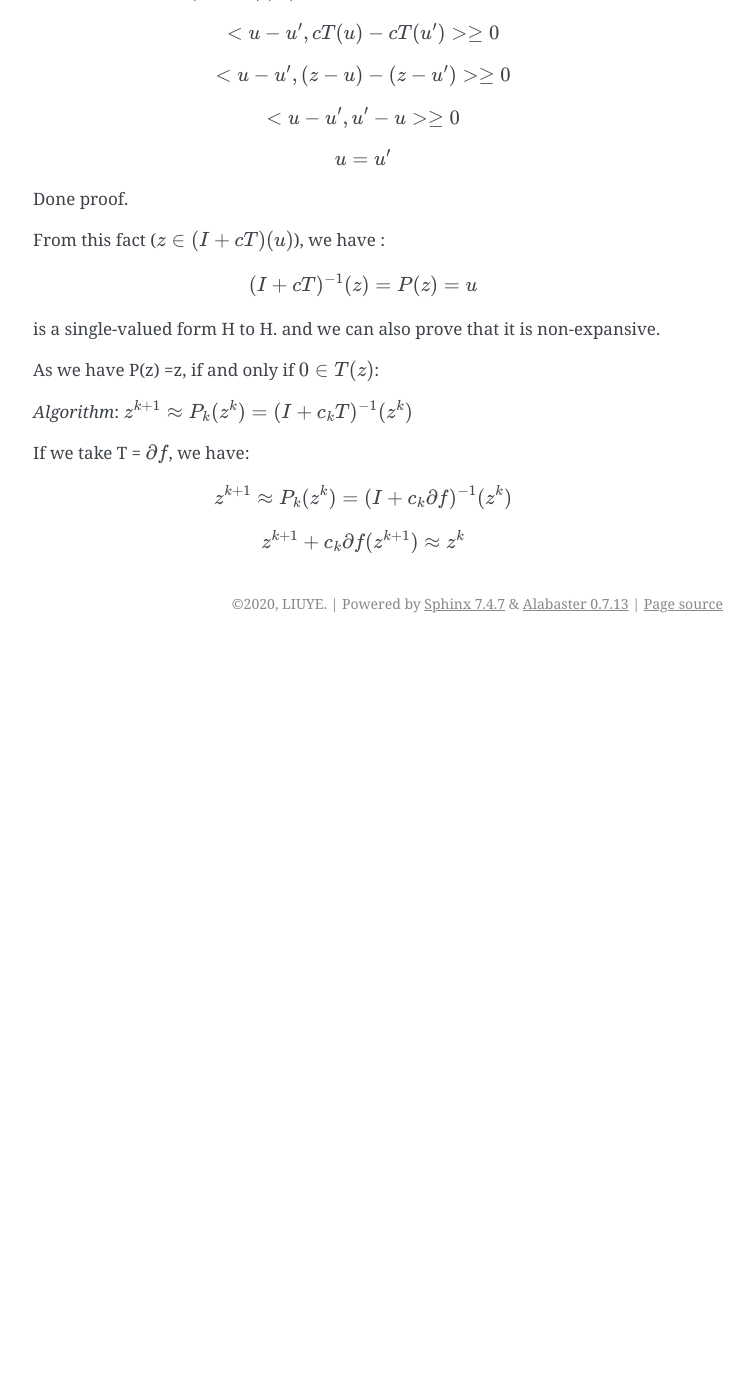
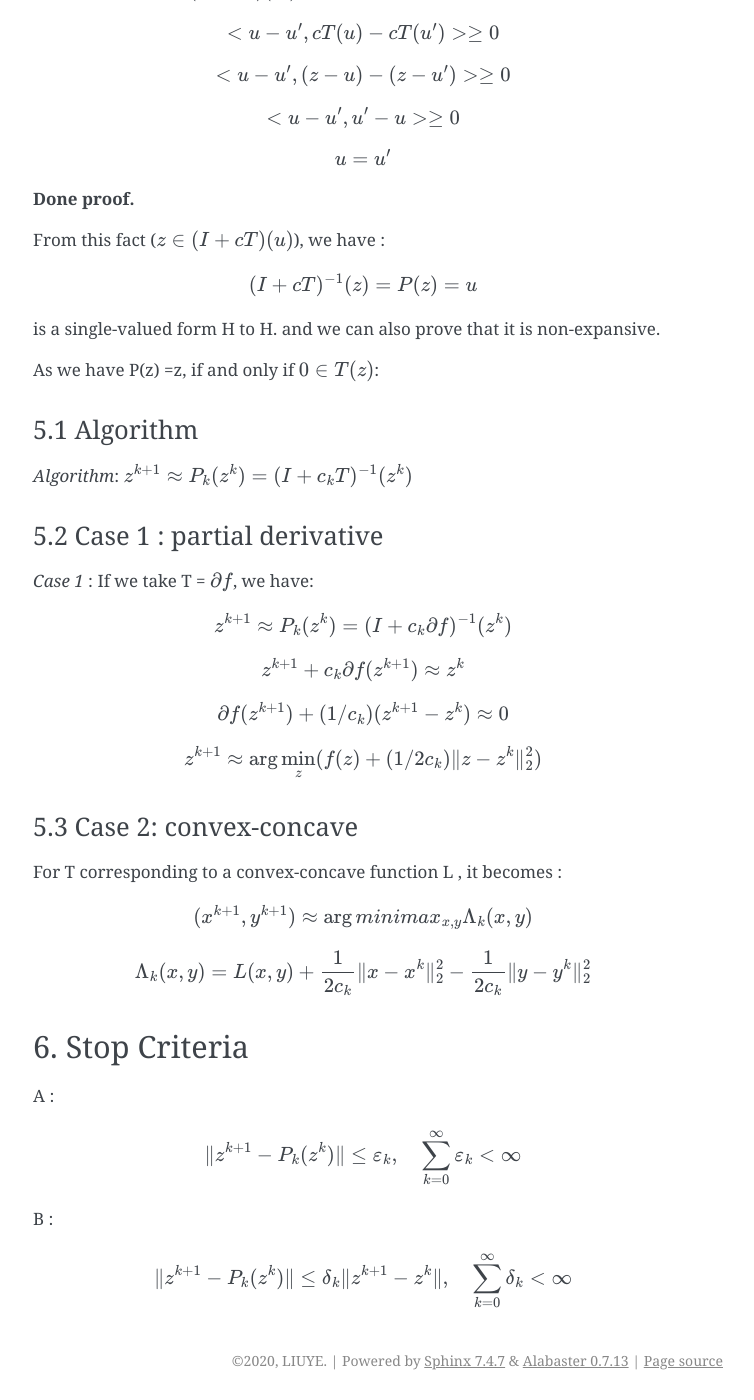
Before and after one commit to gggliuye/cvx_learning, a Sphinx documentation site: the page built from docs/ProximalAlgorithms/Monotone.rst, in a window 1280 px wide and 1400 px high, scrolled down 2724 px. Shown: the whole window, without its empty margins (387-1141 px from the left). Built offline with Sphinx 7.4.7, drawn with Linux system fonts in a browser that asks for light colours; before the commit the page ends 3367 px from its top, so only the background shows below that; some of the changed text lies outside the part shown.

Commit message:
Update Monotone.rst

```diff
--- a/docs/ProximalAlgorithms/Monotone.rst
+++ b/docs/ProximalAlgorithms/Monotone.rst
@@ -134,7 +134,7 @@ Which is exactly the solution of the saddle point of L(x,y).
 .. math::
   u = u'
 
-Done proof.
+**Done proof.**
 
 From this fact (:math:`z\in (I + cT)(u)`), we have :
 
@@ -145,12 +145,48 @@ is a single-valued form H to H. and we can also prove that it is non-expansive.
 
 As we have P(z) =z, if and only if :math:`0\in T(z)`:
 
+5.1 Algorithm
+~~~~~~~~~~~~~~~~~~~~~~~~~~
+
 *Algorithm*: :math:`z^{k+1} \approx P_{k}(z^{k}) = (I+c_{k}T)^{-1}(z^{k})`
 
-If we take T = :math:`\partial f`, we have:
+5.2 Case 1 : partial derivative
+~~~~~~~~~~~~~~~~~~~~~~~~~~
+
+*Case 1* : If we take T = :math:`\partial f`, we have:
 
 .. math::
   z^{k+1} \approx P_{k}(z^{k}) = (I+c_{k}\partial f)^{-1}(z^{k})
 
 .. math::
   z^{k+1} + c_{k}\partial f(z^{k+1}) \approx z^{k}
+
+.. math::
+  \partial f(z^{k+1}) + (1/c_{k}) (z^{k+1} -z^{k}) \approx 0
+
+.. math::
+  z^{k+1}\approx \arg\min_{z} (f(z) + (1/2c_{k})\|z - z^{k}  \|_{2}^{2})
+
+5.3 Case 2: convex-concave
+~~~~~~~~~~~~~~~~~~~~~~~~
+
+For T corresponding to a convex-concave function L , it becomes :
+
+.. math::
+  (x^{k+1}, y^{k+1}) \approx \arg minimax_{x,y} \Lambda_{k}(x,y)
+
+.. math::
+  \Lambda_{k}(x,y) = L(x,y) + \frac{1}{2c_{k}}\|x-x^{k}\|^{2}_{2} - \frac{1}{2c_{k}}\|y-y^{k}\|^{2}_{2}
+
+6. Stop Criteria
+-------------------------
+
+A :
+
+.. math::
+  \|z^{k+1} - P_{k}(z^{k}) \| \le \varepsilon_{k}, \quad \sum_{k=0}^{\infty} \varepsilon_{k} < \infty
+
+B :
+
+.. math::
+  \|z^{k+1} - P_{k}(z^{k}) \| \le \delta_{k}\|z^{k+1} -z^{k}\|, \quad \sum_{k=0}^{\infty} \delta_{k} < \infty
```
Also changed, not shown: other parts of docs/ProximalAlgorithms/Monotone.rst (+1 -1 lines).
